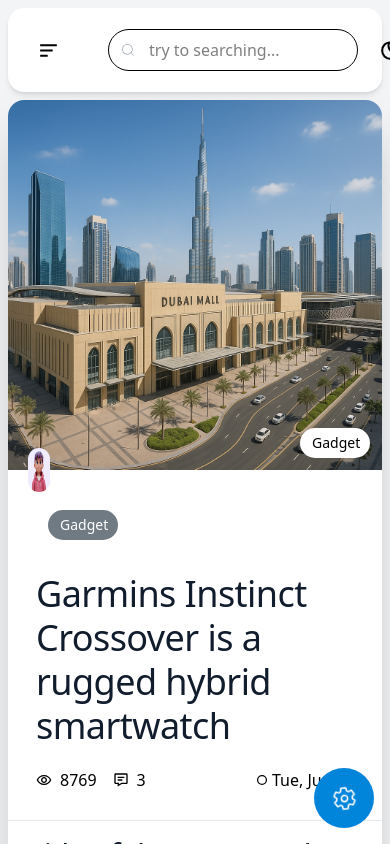
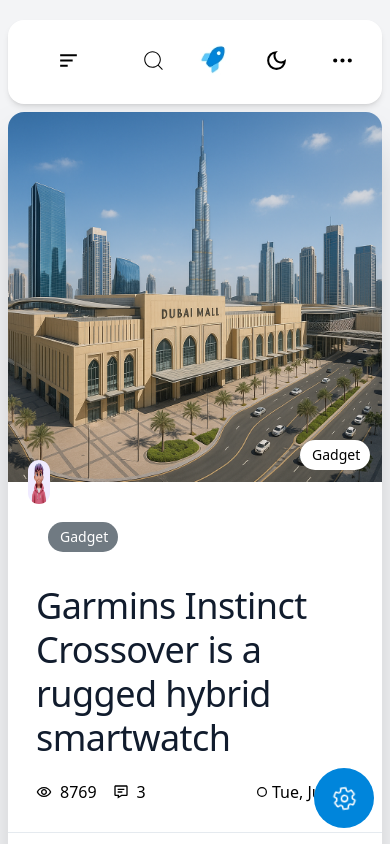
Before and after one commit to mukeshgeetha46/AdminDahboard, a React (Vite) app: page /blog/1 in a window 390 px wide. Built offline with nearby package versions, Linux system fonts and the light colour scheme.

Commit message:
ghfghfgh

```diff
--- a/src/components/Ecommerse/AddForm.jsx
+++ b/src/components/Ecommerse/AddForm.jsx
@@ -169,10 +169,7 @@ const AddFormEcommerse = () => {
       </div>
   </div>
 
- <div className='flex gap-3 pt-6'>
-    <button className='bg-[#0085db] text-white pl-5 pr-5 pt-1 pb-1 rounded-[5px]'>Save Changes</button>
-    <button className='bg-[#f1e9ea] text-[#faa7a0] pl-5 pr-5 pt-1 pb-1 rounded-[5px]'>Cancel</button>
- </div>
+
       </div>
            </div>
            <div className='col-span-4 lg:col-span-1 mt-10'>
@@ -222,9 +219,14 @@ const AddFormEcommerse = () => {
 </div>
 
            </div>
+
+
         </div>
 
-
+ <div className='flex gap-3 pt-6'>
+    <button className='bg-[#0085db] text-white pl-5 pr-5 pt-1 pb-1 rounded-[5px]'>Save Changes</button>
+    <button className='bg-[#f1e9ea] text-[#faa7a0] pl-5 pr-5 pt-1 pb-1 rounded-[5px]'>Cancel</button>
+ </div>
       </div>
     </div>
   )
--- a/src/layouts/MainLayout/HeaderMenu.jsx
+++ b/src/layouts/MainLayout/HeaderMenu.jsx
@@ -5,14 +5,17 @@ import { MdOutlineDarkMode } from "react-icons/md";
 import { MdOutlineShoppingBag } from "react-icons/md";
 import { MdNotificationsNone } from "react-icons/md";
 import profile from '../../assets/Main/profile.jpg'
+import companyLogo from '../../assets/sidebar/Screenshot_13-7-2025_22210_.jpeg'
+import { HiOutlineDotsHorizontal } from "react-icons/hi";
 
 
 
 const HeaderMenu = ({setMenuopen}) => {
   return (
-    <div className='bg-white h-[10%] m-2 lg:m-7 sticky top-0 z-50 shadow rounded-2xl shadow-md flex justify-between items-center'>
+    <div className='bg-white h-[10%] m-2 lg:m-7 sticky top-0 z-50 shadow rounded-2xl shadow-md '>
 
-      <div>
+      <div className="hidden lg:flex justify-between items-center">
+        <div>
         <p className="w-10 h-10 flex items-center justify-center rounded-full hover:bg-gray-300 cursor-pointer transition m-5" onClick={()=>setMenuopen((prev) => !prev)}>
         <BiMenuAltLeft size={25} />
         </p>
@@ -41,6 +44,26 @@ const HeaderMenu = ({setMenuopen}) => {
             <p className="text-sm text-[#8d959b]">Admin</p>
         </div>
         </div>
+      </div>
+
+      <div className="block lg:hidden">
+        <div className="flex justify-between items-center m-5">
+          <p className="w-10 h-10 flex items-center justify-center rounded-full hover:bg-gray-300 cursor-pointer transition m-5" onClick={()=>setMenuopen((prev) => !prev)}>
+        <BiMenuAltLeft size={25} />
+        </p>
+
+        <HeaderSearch />
+
+         <img className="w-8 h-8 flex items-center justify-center rounded-full hover:bg-gray-300 cursor-pointer transition" src={companyLogo} />
+         <p className="w-10 h-10 flex items-center justify-center rounded-full hover:bg-gray-300 cursor-pointer transition">
+        <MdOutlineDarkMode size={25} />
+        </p>
+
+        <p className="w-10 h-10 flex items-center justify-center rounded-full hover:bg-gray-300 cursor-pointer transition">
+        <HiOutlineDotsHorizontal size={25} />
+        </p>
+        </div>
+      </div>
 
     </div>
   )
--- a/src/layouts/MainLayout/Search/HeaderSearch.jsx
+++ b/src/layouts/MainLayout/Search/HeaderSearch.jsx
@@ -1,9 +1,16 @@
 import { CiSearch } from "react-icons/ci";
+import { MdOutlineShoppingBag } from "react-icons/md";
 
 
 const HeaderSearch = () => {
   return (
-  <div className="relative max-w-xs">
+    <div className="">
+    <div className="block lg:hidden">
+        <p className="w-10 h-10 flex items-center justify-center rounded-full hover:bg-gray-300 cursor-pointer transition">
+              <CiSearch size={25} />
+              </p>
+    </div>
+  <div className="hidden lg:block relative max-w-xs ">
   <CiSearch className="absolute top-1/2 left-3 -translate-y-1/2 text-gray-400" />
   <input
     type="text"
@@ -11,6 +18,7 @@ const HeaderSearch = () => {
     className="w-[250px] pl-10 pr-4 py-2 border rounded-3xl focus:outline-none"
   />
 </div>
+    </div>
 
   )
 }
--- a/src/layouts/MainLayout/index.jsx
+++ b/src/layouts/MainLayout/index.jsx
@@ -5,7 +5,7 @@ import '../MainLayout/Sidebar/mainlyout.css'
 import logo from '../../assets/sidebar/logo-dark-C4P0U4PI.svg'
 import menus from '../../config/menus';
 import HeaderMenu from './HeaderMenu';
-import { useState } from 'react';
+import { useEffect, useRef, useState } from 'react';
 import { MdNotificationsNone } from 'react-icons/md';
 import { IoSettingsOutline } from "react-icons/io5";
 import { GoDotFill } from "react-icons/go";
@@ -33,16 +33,35 @@ const toggleSubmenu = (label) => {
 
 const handleMenu = (label,path) => {
   setMenu(label);
-  navigate(path)
+  navigate(path);
+   setMenuopen(false);
 }
 
+
+ const sidebarRef = useRef(null);
+
+  useEffect(() => {
+    function handleClickOutside(event) {
+      if (sidebarRef.current && !sidebarRef.current.contains(event.target)) {
+        setMenuopen(false);
+      }
+    }
+
+    if (menuopen) {
+      document.addEventListener('mousedown', handleClickOutside);
+    }
+
+    return () => {
+      document.removeEventListener('mousedown', handleClickOutside);
+    };
+  }, [menuopen, setMenuopen]);
 
   return (
  <>
 
 
-<div class=" flex  justify-start bg-gray-100 relative " onClick={()=>setMenuopen((prev) => !prev)}>
-		<div class={`${menuopen ? 'block' : 'hidden'} xl:block absolute xl:relative w-[280px] h-[98vh] xl:h-auto p-4 bg-white rounded-0 xl:rounded-2xl shadow-xl/20 ml-0 xl:ml-3 mt-0 xl:mt-6 mb-0 xl:mb-6 mr-0 xl:mr-6 pl-[0px] z-9999`}>
+<div class=" flex  justify-start bg-gray-100 relative ">
+		<div ref={sidebarRef} class={`${menuopen ? 'block' : 'hidden'} xl:block absolute xl:relative w-[280px] h-[98vh] xl:h-auto p-4 bg-white rounded-0 xl:rounded-2xl shadow-xl/20 ml-0 xl:ml-3 mt-0 xl:mt-6 mb-0 xl:mb-6 mr-0 xl:mr-6 pl-[0px] z-9999`}>
 		  <div className='flex justify-center '>
         <img src={logo} className='w-[175px]' />
       </div>
```
Also changed, not shown: src/assets/sidebar/Screenshot_13-7-2025_22210_.jpeg (added).
